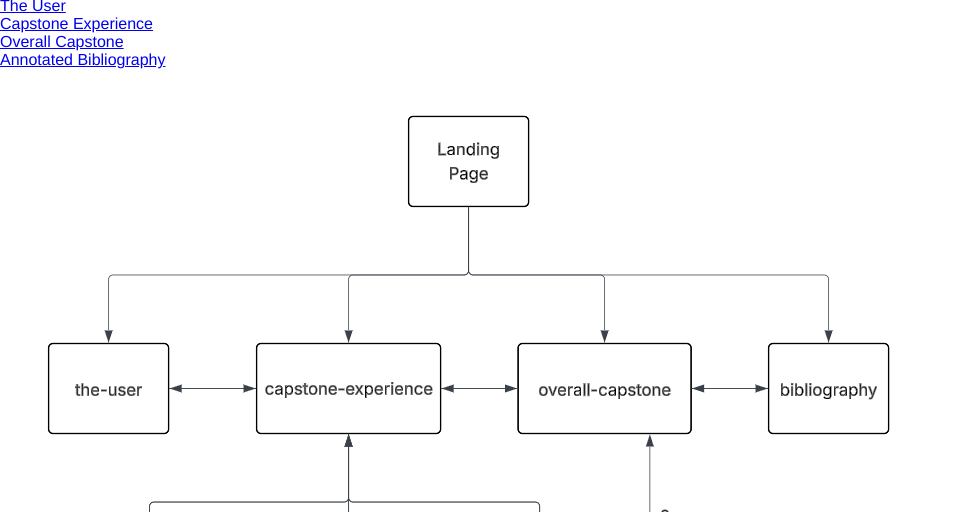
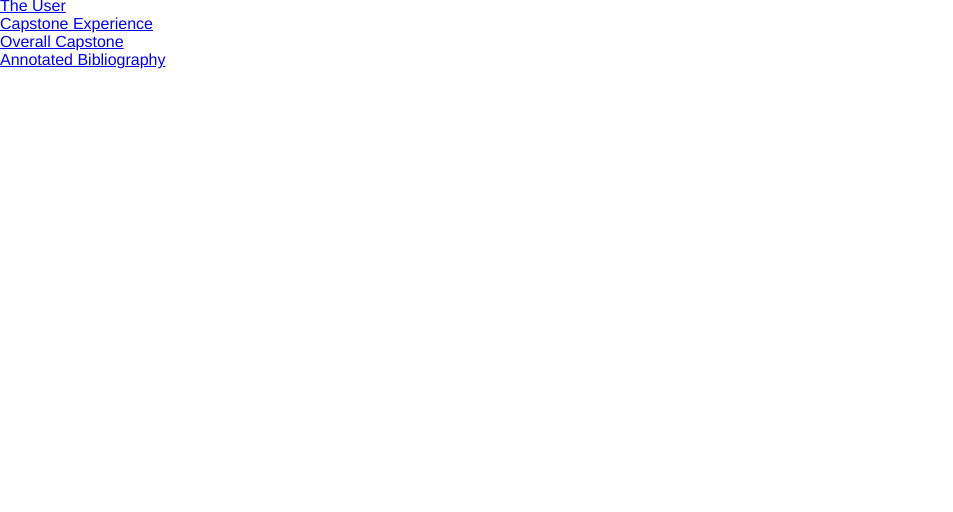
Before and after one commit to bshea2k/capstone-portfolio, a plain HTML site: page index.html in a window 1280 px wide. Shown: the part 288-800 px from the top of the page, without its empty margins (0-953 px from the left). Drawn offline with Linux system fonts and the light colour scheme.

Commit message:
Remove sitemap

```diff
--- a/index.html
+++ b/index.html
@@ -23,6 +23,5 @@
     <div class="nav-btn">
         <p class="nav-btn__text"><a href="./pages/bibliography.html">Annotated Bibliography</a></p>
     </div>
-    <img src="./images/sitemap.png" alt="Sitemap">
 </body>
 </html>
```
Also changed, not shown: images/sitemap.png (deleted).
